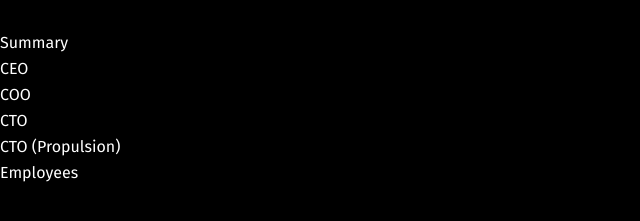
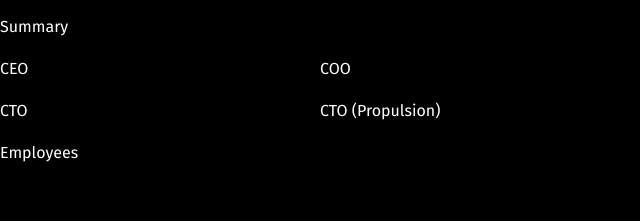
Before and after one commit to dominicva/spacex-dashboard, a website built with Parcel: page src/index.html in a window 1280 px wide. Shown: the part 55-276 px from the top of the page, without its empty margins (0-640 px from the left). Built offline with nearby package versions, Linux system fonts and the light colour scheme; no server answers.

Commit message:
Company grid styling init

```diff
--- a/src/index.html
+++ b/src/index.html
@@ -8,9 +8,9 @@
   </head>
   <body>
     <h1>SpaceX Dashboard</h1>
-    <div class="company">
-      <ul>
-        <label for="summary">
+    <div>
+      <ul class="company">
+        <label class="company__summary" for="summary">
           Summary
           <li id="summary"></li>
         </label>
--- a/src/main.css
+++ b/src/main.css
@@ -23,4 +23,12 @@ ul {
 
 .company {
   display: grid;
+  grid-template-columns: repeat(2, 1fr);
+  row-gap: 1rem;
+  width: 100%;
+  max-width: 40rem;
 }
+
+.company__summary {
+  grid-column: 1 / 3;
+}
```
